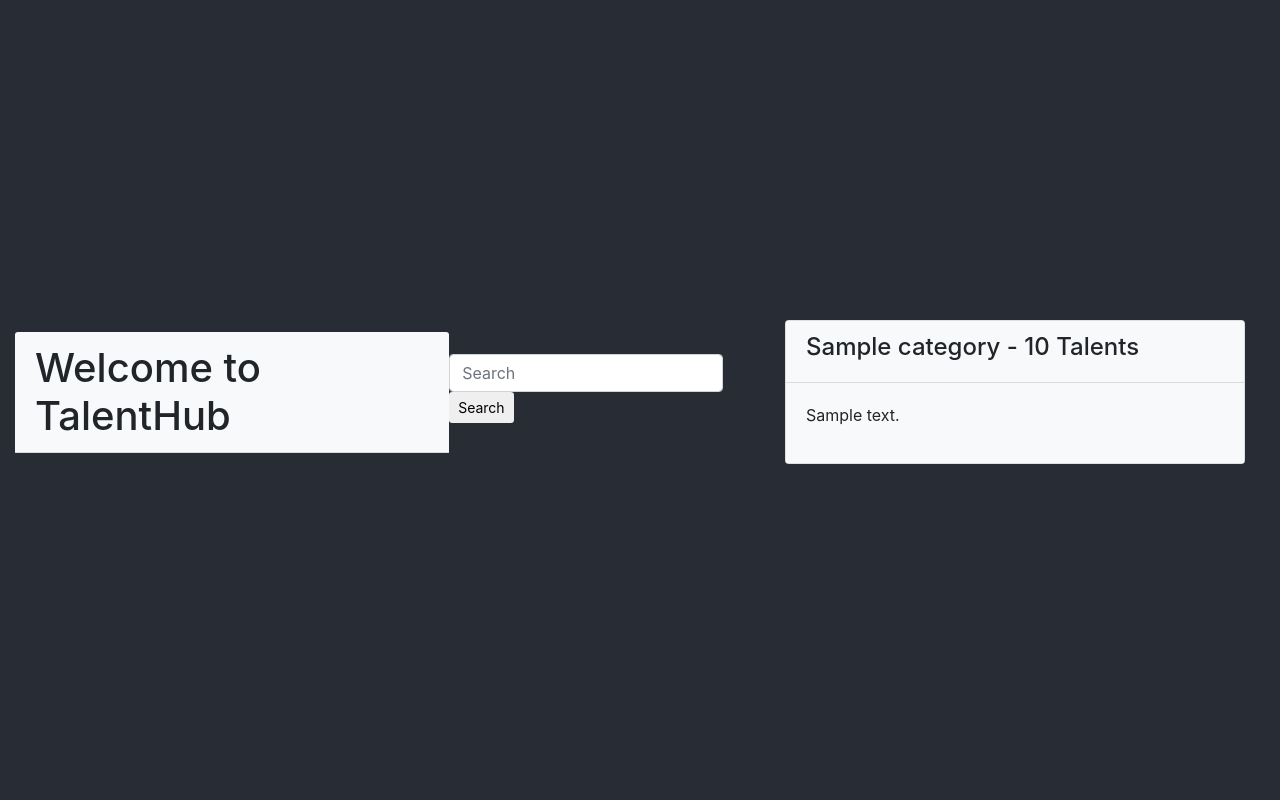
After one commit to Rychh/TalentHub_v1, a Django app: page /search/ in a window 1280 px wide. The commit adds this page. Run offline with Django 3.2, Linux system fonts and the light colour scheme; tables that the repository leaves empty hold one stand-in row (values such as "Sample post"); some libraries are stand-ins or nearby versions.

Commit message:
added search site and profile edition in admin site

```diff
--- a/static/css/index.css
+++ b/static/css/index.css
@@ -4,7 +4,7 @@
      border: 3px solid #282c34;
    }
    .container-fluid {
-     height: 100vh;
+     min-height: 100vh;
      background-color: #282c34;
      display: flex;
      justify-content: center;
--- a/talenthub/admin.py
+++ b/talenthub/admin.py
@@ -9,3 +9,4 @@ from talenthub.models import Profile, Offer, Category, Meeting
 admin.site.register(Offer)
 admin.site.register(Category)
 admin.site.register(Meeting)
+admin.site.register(Profile)
--- a/talenthub/models.py
+++ b/talenthub/models.py
@@ -15,6 +15,9 @@ class Profile(models.Model):
     last_name = models.CharField(max_length=LAST_NAME_LEN)
     age = models.PositiveSmallIntegerField()
     balance = models.PositiveIntegerField()
+
+    def __str__(self):
+        return self.user.username
 
 
 class Category(models.Model):
@@ -34,6 +37,9 @@ class Offer(models.Model):
     user_profile = models.ForeignKey(Profile, on_delete=models.CASCADE)
     avaliability = models.CharField(max_length=200, null=True)
 
+    def __str__(self):
+        return self.category.name + " by " + self.user_profile.user.username
+
 
 class Tag(models.Model):
     name = models.CharField(max_length=TAG_LEN)
--- a/talenthub/urls.py
+++ b/talenthub/urls.py
@@ -24,4 +24,5 @@ urlpatterns = [
     path("logout/", auth_views.LogoutView.as_view(), name="logout"),
     path('social-auth/', include('social_django.urls', namespace="social")),
     path("", views.home, name="home"),
+    path("search/", views.search, name="search"),
 ]
--- a/talenthub/views.py
+++ b/talenthub/views.py
@@ -1,5 +1,6 @@
 from django.shortcuts import render
 from django.contrib.auth.decorators import login_required
+from .models import Offer
 
 def login(request):
     return render(request, 'login.html')
@@ -7,3 +8,8 @@ def login(request):
 @login_required
 def home(request):
     return render(request, 'home.html')
+
+def search(request):
+    offers = Offer.objects.all()
+    context = { 'offers': offers }
+    return render(request, 'search.html', context)
--- /dev/null
+++ b/templates/search.html
@@ -0,0 +1,43 @@
+<!-- templates/search.html -->
+
+{% load static %}
+<!DOCTYPE html>
+<html lang="en">
+<head>
+    <meta charset="UTF-8" />
+    <meta name="viewport" content="width=device-width, initial-scale=1.0" />
+    <meta http-equiv="X-UA-Compatible" content="ie=edge" />
+    <link rel="stylesheet" href="https://stackpath.bootstrapcdn.com/bootstrap/4.1.3/css/bootstrap.min.css" integrity="sha384-MCw98/SFnGE8fJT3GXwEOngsV7Zt27NXFoaoApmYm81iuXoPkFOJwJ8ERdknLPMO"
+        crossorigin="anonymous" />
+    <link rel="stylesheet" href="{% static 'css/index.css' %}" />
+    <title>Search</title>
+</head>
+<body>
+        <div class="container-fluid">
+            <h1 class="card-header bg-light mb-3">Welcome to TalentHub</h1>
+            <form class="form-inline md-form mr-auto mb-4">
+                <input class="form-control mr-sm-2" type="text" placeholder="Search" aria-label="Search">
+                <button class="btn aqua-gradient btn-rounded btn-sm my-0" type="submit">Search</button>
+            </form>
+            <div class="card-body">
+                {% if offers %}
+                    {% for o in offers %}
+                        <div class="card mb-3">
+                            <div class="card-header bg-light">
+                                <h4>{{ o.category }} - {{ o.price }}
+                            Talents</h4>
+                            </div>
+                            <div class="card-body bg-light">
+                                <p>{{ o.description }}</p>
+                            </div>
+                        </div>
+                    {% endfor %}
+                {% else %}
+                    <div class="card mb-3">
+                        <p>No offers available.</p>
+                    </div>
+                {% endif%}
+            </div>
+        </div>
+</body>
+</html>
```
